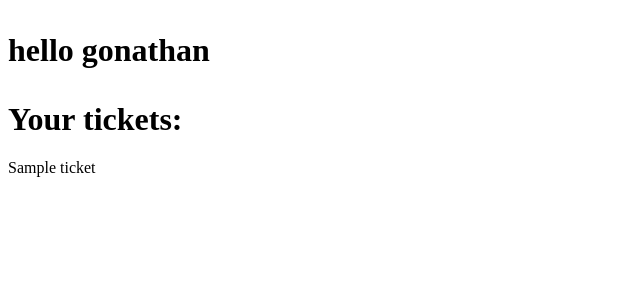
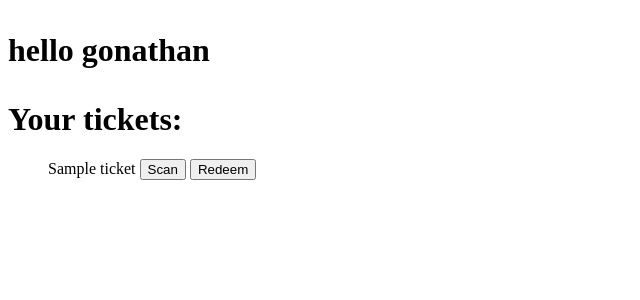
Before and after one commit to u-khang/burger-flipper, a Flask app: template whopper/templates/user.html in a window 1280 px wide. Shown: the part 103-403 px from the top of the page, without its empty margins (0-640 px from the left). Run offline with Flask 3, Linux system fonts and the light colour scheme; a user stored in the database is signed in; data comes from the database, SQL or seed files in the repository; both versions use the stored data as it was after the commit; the template is opened without the code that fills it: most values are stand-ins (such as "Sample title", 1, 10 or a date in 2020).

Commit message:
idk what i did

```diff
--- a/whopper/templates/user.html
+++ b/whopper/templates/user.html
@@ -5,9 +5,13 @@
 
 {% block content %}
 	<h1>Your tickets:</h1>
+	<ul>
 	{% for ticket in user_tickets %}
 		{{ ticket }}
+		<button>Scan</button>
+		<button>Redeem</button>
 		<br>
 	{% endfor %}
+	</ul>
 
 {% endblock %}
--- a/whopper/ticket.py
+++ b/whopper/ticket.py
@@ -36,3 +36,8 @@ def generate_winning_nums():
     random_tuple = tuple(random_list)
     print(random_tuple)
     return random_tuple
+
+@ticket_bp.route('/scan-ticket')
+def scan_ticket():
+    db = get_db()
+    return 0
```
Also changed, not shown: fries.db.
